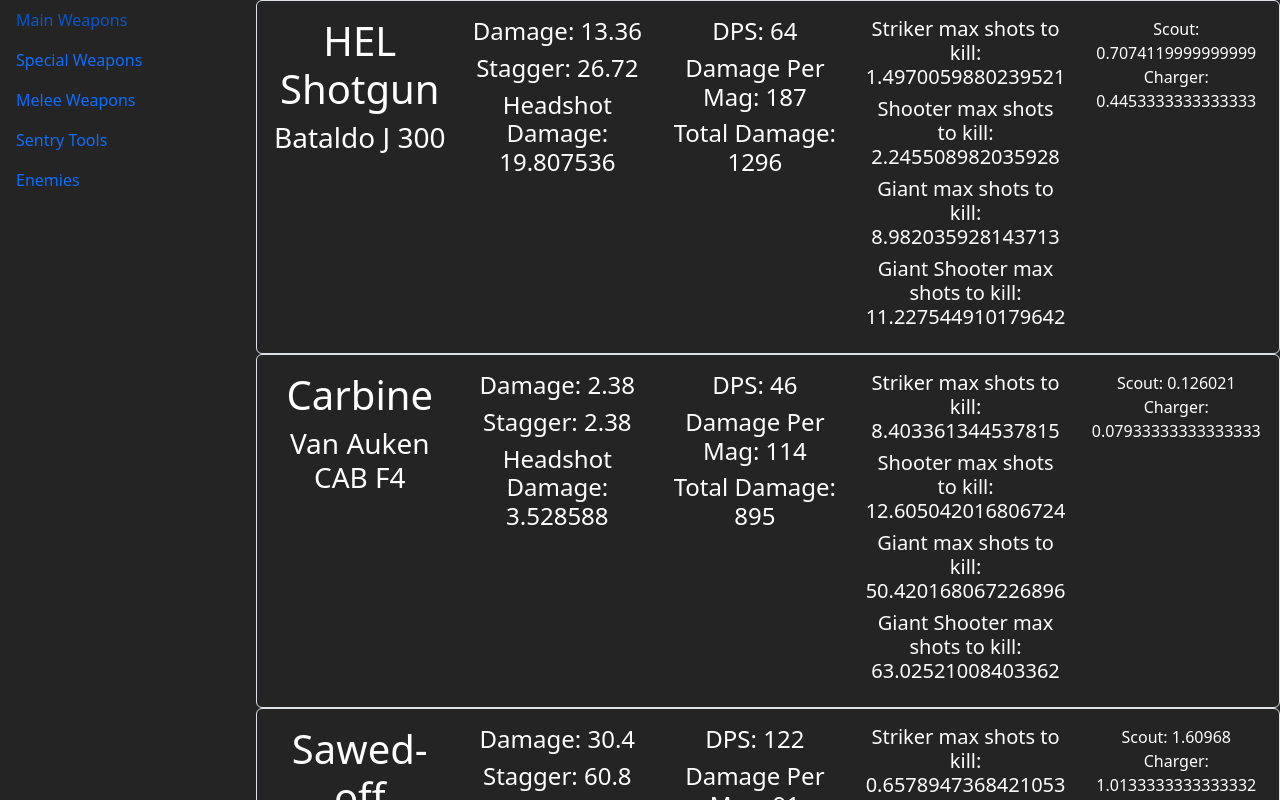
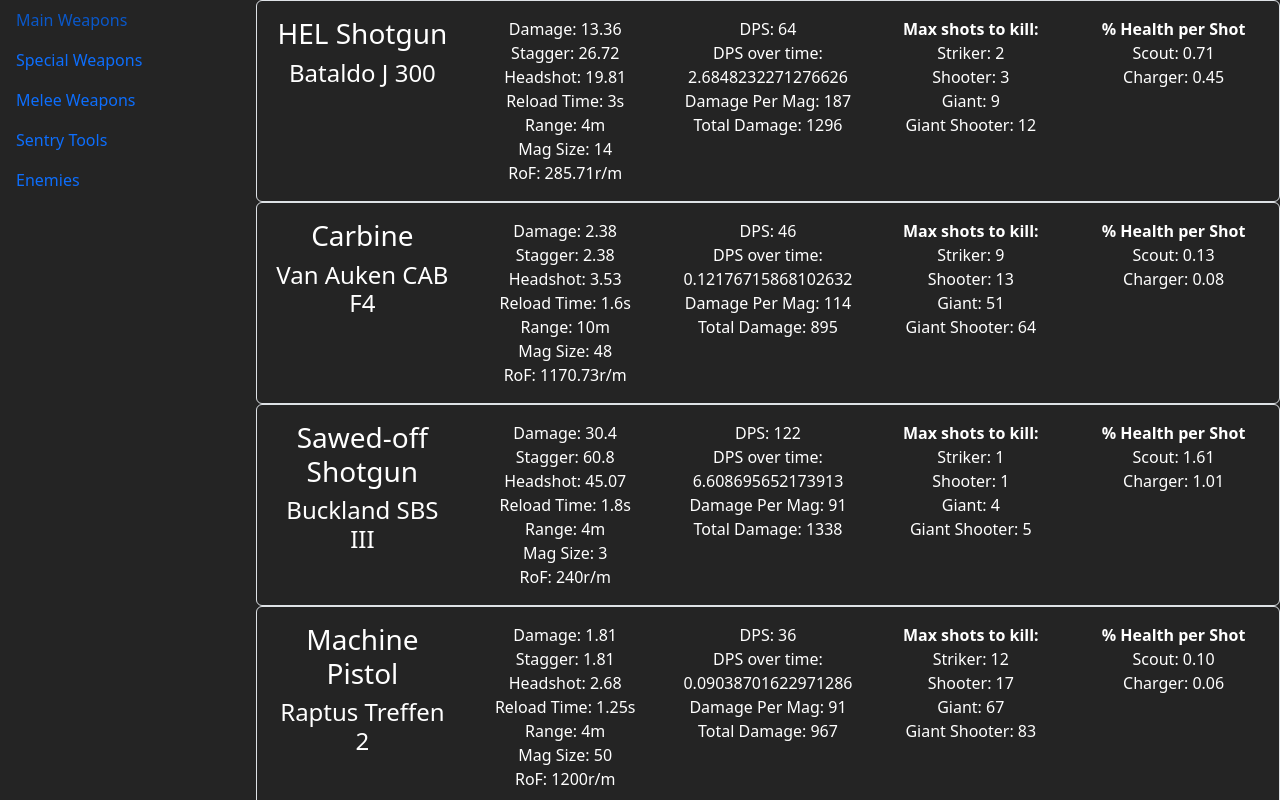
Before and after one commit to SimplyNate/gtfo-stats, a Vue app: page /main in a window 1280 px wide. Built offline with nearby package versions, Linux system fonts and the light colour scheme.

Commit message:
Add more data to Weapon view, begin calculations for effective DPS

```diff
--- a/src/components/Weapon.vue
+++ b/src/components/Weapon.vue
@@ -2,49 +2,73 @@
     <div class="container-fluid border rounded text-center p-3">
         <div class="row">
             <div class="col">
-                <h1>{{ weapon.Type }}</h1>
-                <h3>{{ weapon.Name }}</h3>
+                <h3>{{ weapon.Type }}</h3>
+                <h4>{{ weapon.Name }}</h4>
             </div>
             <div class="col">
                 <div class="row">
-                    <h4>Damage: {{ weapon.Damage }}</h4>
+                    <div>Damage: {{ weapon.Damage }}</div>
                 </div>
                 <div class="row">
-                    <h4>Stagger: {{ weapon["Stagger Multiplier"] * weapon.Damage }}</h4>
+                    <div>Stagger: {{ weapon["Stagger Multiplier"] * weapon.Damage }}</div>
                 </div>
                 <div class="row">
-                    <h4>Headshot Damage: {{ weapon['Headshot Damage']}}</h4>
+                    <div>Headshot: {{ (weapon['Headshot Damage']).toFixed(2) }}</div>
+                </div>
+                <div class="row">
+                    <div>Reload Time: {{ weapon['Reload Time (s)'] }}s</div>
+                </div>
+                <div class="row">
+                    <div>Range: {{ weapon['Range (m)']}}m</div>
+                </div>
+                <div class="row">
+                    <div>Mag Size: {{ weapon['Magazine Size'] }}</div>
+                </div>
+                <div class="row">
+                    <div>RoF: {{ weapon['Rate of Fire'] }}r/m</div>
                 </div>
             </div>
             <div class="col">
                 <div class="row">
-                    <h4>DPS: {{ Math.round(weapon.Damage * weapon['Rate of Fire'] / 60) }}</h4>
+                    <div>DPS: {{ Math.round(weapon.Damage * weapon['Rate of Fire'] / 60) }}</div>
+                    <div>DPS over time: {{ weapon['Damage Per Mag'] / (((weapon['Rate of Fire'] / 60 * weapon['Magazine Size']) + weapon['Reload Time (s)'])) }}</div>
+                    <!--
+                     Rounds per second: weapon['Rate of Fire'] / 60    | 60 / 60 = 1
+                     Seconds per mag: weapon['Magazine Size'] * rps    | 10 * 1 = 10
+                     Turn around time: spm + reload time               | 10 + 5 = 15 - take the ratio of these two times
+                     Damage per mag / turn around time?
+
+                     Turn arounds per minute: 60 / 15 = 4
+
+                     -->
                 </div>
                 <div class="row">
-                    <h4>Damage Per Mag: {{ Math.round(weapon.Damage * weapon['Magazine Size']) }}</h4>
+                    <div>Damage Per Mag: {{ Math.round(weapon.Damage * weapon['Magazine Size']) }}</div>
                 </div>
                 <div class="row">
-                    <h4>Total Damage: {{ Math.round(weapon.Damage * weapon['Max Ammo']) }}</h4>
+                    <div>Total Damage: {{ Math.round(weapon.Damage * weapon['Max Ammo']) }}</div>
                 </div>
             </div>
             <div class="col">
+                <div class="fw-bold">Max shots to kill:</div>
                 <div class="row">
-                    <h5>Striker max shots to kill: {{ striker.Health / weapon.Damage }}</h5>
+                    <div>Striker: {{ Math.ceil(striker.Health / weapon.Damage) }}</div>
                 </div>
                 <div class="row">
-                    <h5>Shooter max shots to kill: {{ shooter.Health / weapon.Damage }}</h5>
+                    <div>Shooter: {{ Math.ceil(shooter.Health / weapon.Damage) }}</div>
                 </div>
                 <div class="row">
-                    <h5>Giant max shots to kill: {{ gStriker.Health / weapon.Damage }}</h5>
+                    <div>Giant: {{ Math.ceil(gStriker.Health / weapon.Damage) }}</div>
                 </div>
                 <div class="row">
-                    <h5>Giant Shooter max shots to kill: {{ gShooter.Health / weapon.Damage }}</h5>
+                    <div>Giant Shooter: {{ Math.ceil(gShooter.Health / weapon.Damage) }}</div>
                 </div>
             </div>
             <div class="col">
+                <div class="fw-bold">% Health per Shot</div>
                 <div class="row">
-                    <div>Scout: {{ weapon.Damage * weapon["Precision Multiplier"] * scout["Weak Points"].Head.Multiplier / scout.Health }}</div>
-                    <div>Charger: {{ weapon.Damage / charger.Health }}</div>
+                    <div>Scout: {{ (weapon.Damage * weapon["Precision Multiplier"] * scout["Weak Points"].Head.Multiplier / scout.Health).toFixed(2) }}</div>
+                    <div>Charger: {{ (weapon.Damage / charger.Health).toFixed(2) }}</div>
                 </div>
             </div>
         </div>
```
